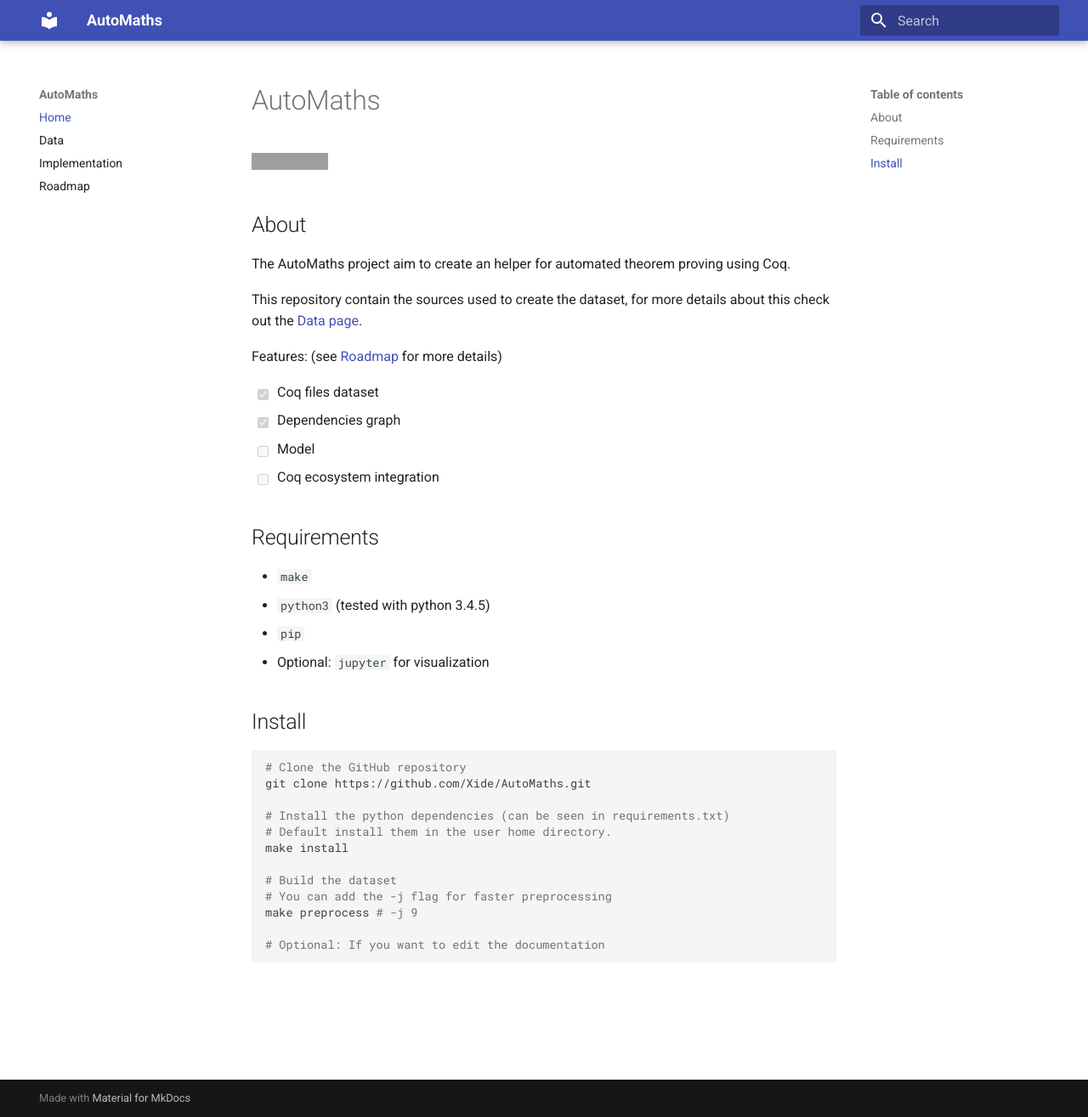
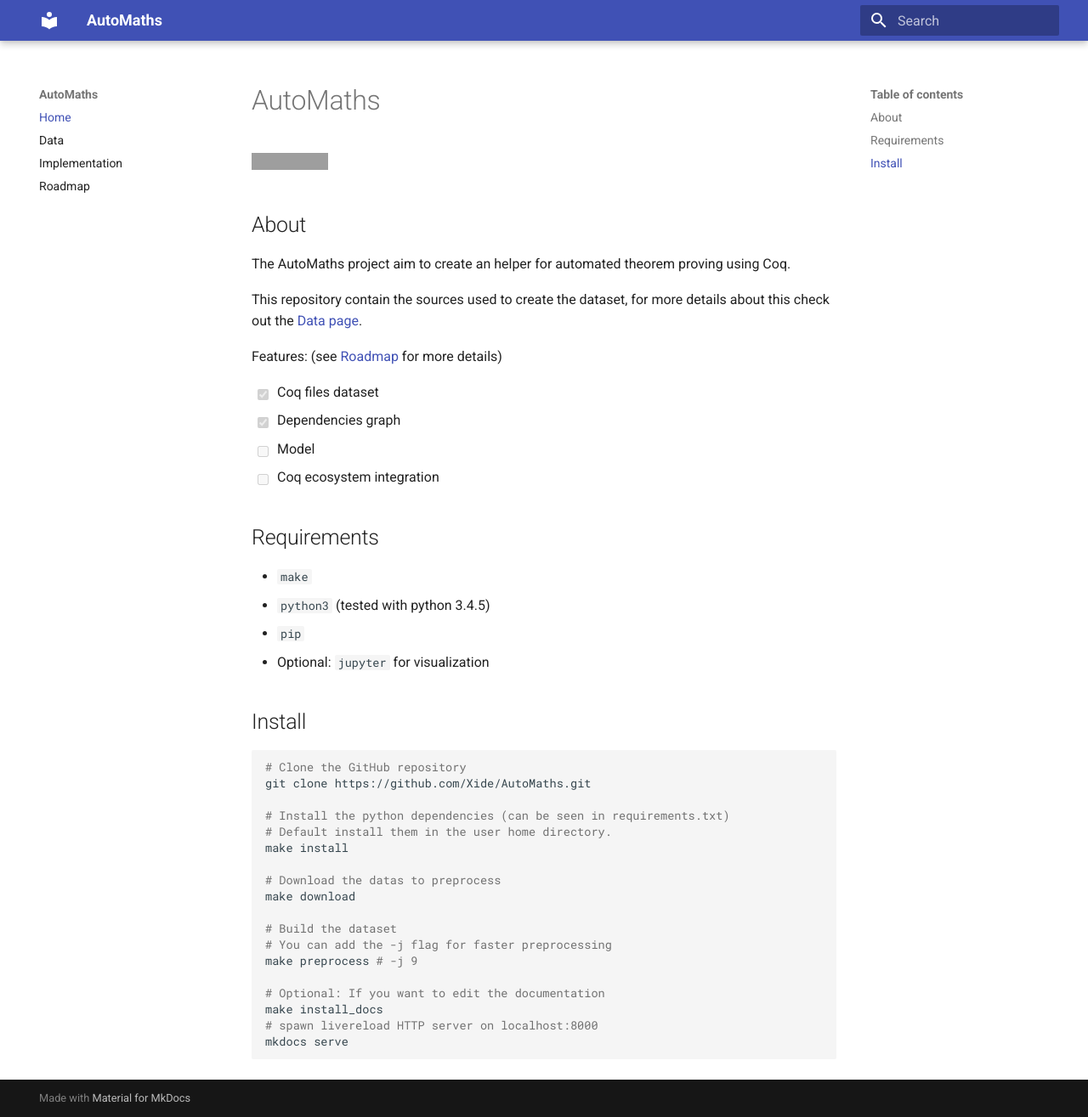
Before and after one commit to Xide/AutoMaths, an MkDocs documentation site: the page built from docs/index.md, in a window 1280 px wide and 1315 px high. Shown: the whole window at 85% size. Built offline with MkDocs 1.6.1 and Material for MkDocs 9.7.7, drawn with Linux system fonts in a browser that asks for light colours; old or Windows-style settings are respelled for this version of MkDocs; grey boxes are pictures that could not be loaded.

Commit message:
fix makefile

````diff
--- a/docs/index.md
+++ b/docs/index.md
@@ -33,10 +33,15 @@ git clone https://github.com/Xide/AutoMaths.git
 # Default install them in the user home directory.
 make install
 
+# Download the datas to preprocess
+make download
+
 # Build the dataset
 # You can add the -j flag for faster preprocessing
 make preprocess # -j 9
 
 # Optional: If you want to edit the documentation
-
+make install_docs
+# spawn livereload HTTP server on localhost:8000
+mkdocs serve
 ```
````
Also changed, not shown: 1 other file.
